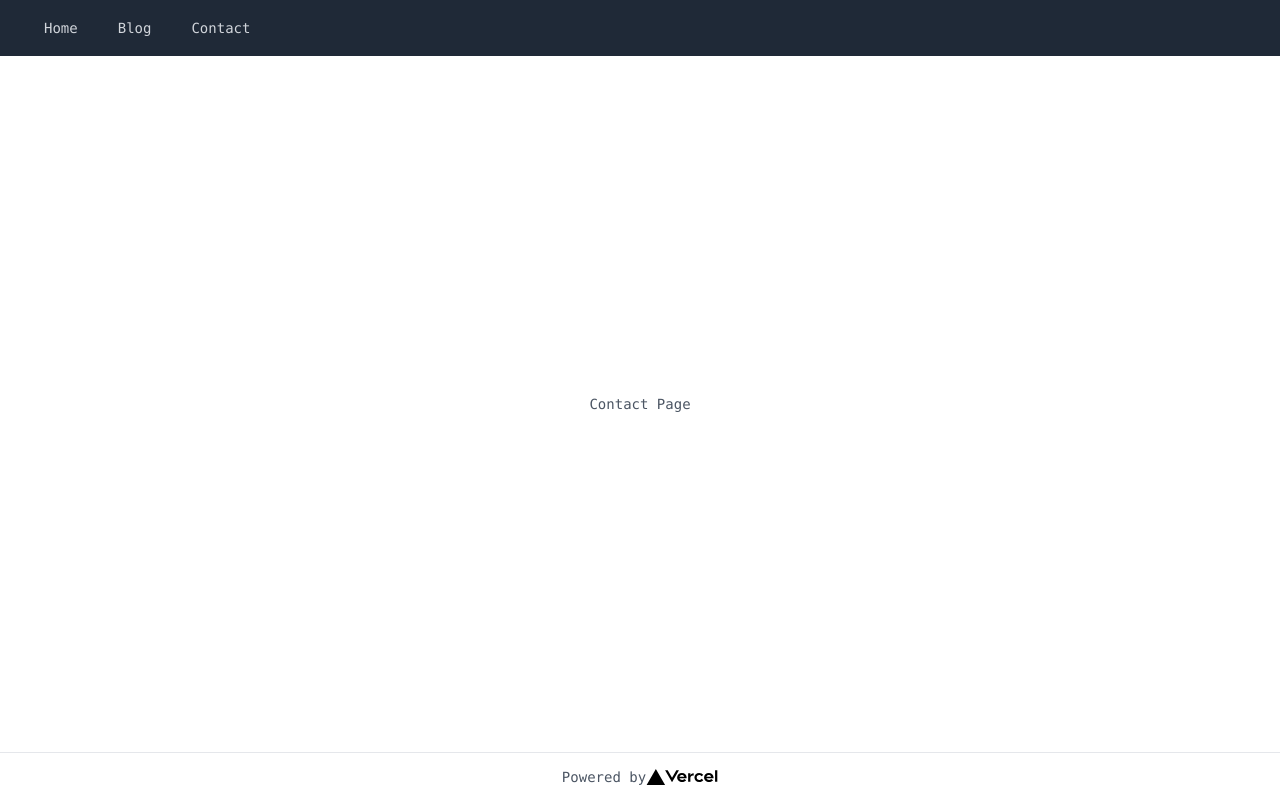
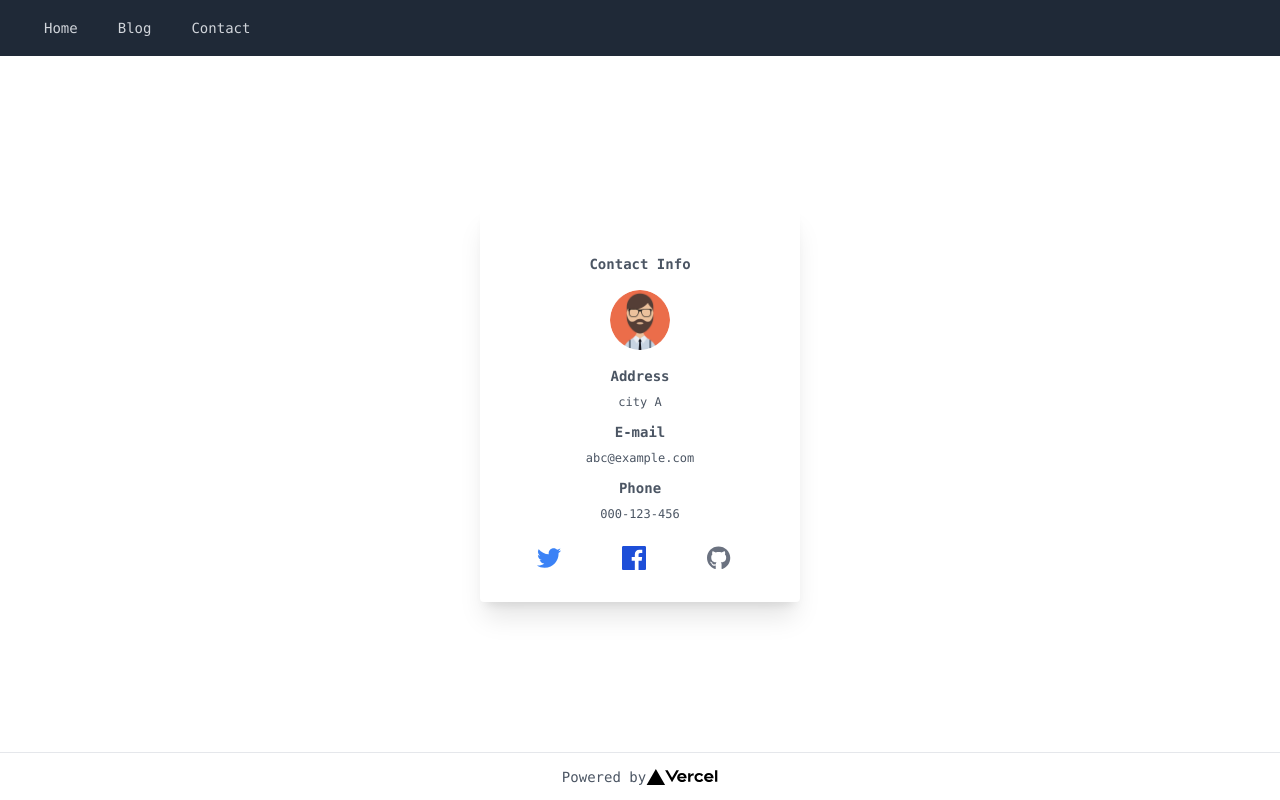
Before and after one commit to fork-nishizawa/udemy-nextjs-hp, a Next.js app: page /contact-page in a window 1280 px wide. Built offline with nearby package versions, Linux system fonts and the light colour scheme.

Commit message:
feat: Update Contact page

```diff
--- a/pages/contact-page.js
+++ b/pages/contact-page.js
@@ -1,9 +1,82 @@
 import Layout from '../components/Layout'
+import Image from 'next/image'
 
 const Contact = () => {
   return (
     <Layout title='Contact'>
-      Contact Page
+      <div className='bg-white text-center shadow-xl p-8 w-80 rounded'>
+        <div className='mt-4'>
+          <p className='font-bold'>Contact Info</p>
+          <div className='flex justify-center mt-4'>
+            <Image
+              className='rounded-full'
+              src='/avatar.jpg'
+              width={60}
+              height={60}
+              alt='Avatar'
+            />
+          </div>
+          <div className='mt-4'>
+            <p className='font-bold'>Address</p>
+            <p className='text-xs mt-2 text-gray-600'>city A</p>
+            <p className='font-bold mt-3'>E-mail</p>
+            <p className='text-xs mt-2 text-gray-600'>abc@example.com</p>
+            <p className='font-bold mt-3'>Phone</p>
+            <p className='text-xs mt-2 text-gray-600'>000-123-456</p>
+          </div>
+          <div className='mt-6 flex justify-around'>
+            <div>
+              <a
+                href="https://nerdcave.com/tailwind-cheat-sheet"
+                target="_blank"
+                rel="noopener noreferrer"
+              >
+                <svg
+                  className="w-6 h-6 mr-3 text-blue-500"
+                  stroke="currentColor"
+                  fill="currentColor"
+                  viewBox="0 0 512 512"
+                  xmlns="http://www.w3.org/2000/svg"
+                >
+                  <path d="M459.37 151.716c.325 4.548.325 9.097.325 13.645 0 138.72-105.583 298.558-298.558 298.558-59.452 0-114.68-17.219-161.137-47.106 8.447.974 16.568 1.299 25.34 1.299 49.055 0 94.213-16.568 130.274-44.832-46.132-.975-84.792-31.188-98.112-72.772 6.498.974 12.995 1.624 19.818 1.624 9.421 0 18.843-1.3 27.614-3.573-48.081-9.747-84.143-51.98-84.143-102.985v-1.299c13.969 7.797 30.214 12.67 47.431 13.319-28.264-18.843-46.781-51.005-46.781-87.391 0-19.492 5.197-37.36 14.294-52.954 51.655 63.675 129.3 105.258 216.365 109.807-1.624-7.797-2.599-15.918-2.599-24.04 0-57.828 46.782-104.934 104.934-104.934 30.213 0 57.502 12.67 76.67 33.137 23.715-4.548 46.456-13.32 66.599-25.34-7.798 24.366-24.366 44.833-46.132 57.827 21.117-2.273 41.584-8.122 60.426-16.243-14.292 20.791-32.161 39.308-52.628 54.253z"></path>
+                </svg>
+              </a>
+            </div>
+            <div>
+              <a
+                href="https://nerdcave.com/tailwind-cheat-sheet"
+                target="_blank"
+                rel="noopener noreferrer"
+              >
+                <svg
+                  className="w-6 h-6 mr-3 text-blue-700"
+                  fill="currentColor"
+                  viewBox="0 0 24 24"
+                  xmlns="http://www.w3.org/2000/svg"
+                >
+                  <path d="M22.675 0h-21.35c-.732 0-1.325.593-1.325 1.325v21.351c0 .731.593 1.324 1.325 1.324h11.495v-9.294h-3.128v-3.622h3.128v-2.671c0-3.1 1.893-4.788 4.659-4.788 1.325 0 2.463.099 2.795.143v3.24l-1.918.001c-1.504 0-1.795.715-1.795 1.763v2.313h3.587l-.467 3.622h-3.12v9.293h6.116c.73 0 1.323-.593 1.323-1.325v-21.35c0-.732-.593-1.325-1.325-1.325z" />
+                </svg>
+              </a>
+            </div>
+            <div>
+              <a
+                href="https://nerdcave.com/tailwind-cheat-sheet"
+                target="_blank"
+                rel="noopener noreferrer"
+              >
+                <svg
+                  className="w-6 h-6 mr-3 text-gray-500"
+                  fill="currentColor"
+                  viewBox="0 0 512 512"
+                  xmlns="http://www.w3.org/2000/svg"
+                >
+                  <path d="M165.9 397.4c0 2-2.3 3.6-5.2 3.6-3.3.3-5.6-1.3-5.6-3.6 0-2 2.3-3.6 5.2-3.6 3-.3 5.6 1.3 5.6 3.6zm-31.1-4.5c-.7 2 1.3 4.3 4.3 4.9 2.6 1 5.6 0 6.2-2s-1.3-4.3-4.3-5.2c-2.6-.7-5.5.3-6.2 2.3zm44.2-1.7c-2.9.7-4.9 2.6-4.6 4.9.3 2 2.9 3.3 5.9 2.6 2.9-.7 4.9-2.6 4.6-4.6-.3-1.9-3-3.2-5.9-2.9zM244.8 8C106.1 8 0 113.3 0 252c0 110.9 69.8 205.8 169.5 239.2 12.8 2.3 17.3-5.6 17.3-12.1 0-6.2-.3-40.4-.3-61.4 0 0-70 15-84.7-29.8 0 0-11.4-29.1-27.8-36.6 0 0-22.9-15.7 1.6-15.4 0 0 24.9 2 38.6 25.8 21.9 38.6 58.6 27.5 72.9 20.9 2.3-16 8.8-27.1 16-33.7-55.9-6.2-112.3-14.3-112.3-110.5 0-27.5 7.6-41.3 23.6-58.9-2.6-6.5-11.1-33.3 2.6-67.9 20.9-6.5 69 27 69 27 20-5.6 41.5-8.5 62.8-8.5s42.8 2.9 62.8 8.5c0 0 48.1-33.6 69-27 13.7 34.7 5.2 61.4 2.6 67.9 16 17.7 25.8 31.5 25.8 58.9 0 96.5-58.9 104.2-114.8 110.5 9.2 7.9 17 22.9 17 46.4 0 33.7-.3 75.4-.3 83.6 0 6.5 4.6 14.4 17.3 12.1C428.2 457.8 496 362.9 496 252 496 113.3 383.5 8 244.8 8zM97.2 352.9c-1.3 1-1 3.3.7 5.2 1.6 1.6 3.9 2.3 5.2 1 1.3-1 1-3.3-.7-5.2-1.6-1.6-3.9-2.3-5.2-1zm-10.8-8.1c-.7 1.3.3 2.9 2.3 3.9 1.6 1 3.6.7 4.3-.7.7-1.3-.3-2.9-2.3-3.9-2-.6-3.6-.3-4.3.7zm32.4 35.6c-1.6 1.3-1 4.3 1.3 6.2 2.3 2.3 5.2 2.6 6.5 1 1.3-1.3.7-4.3-1.3-6.2-2.2-2.3-5.2-2.6-6.5-1zm-11.4-14.7c-1.6 1-1.6 3.6 0 5.9 1.6 2.3 4.3 3.3 5.6 2.3 1.6-1.3 1.6-3.9 0-6.2-1.4-2.3-4-3.3-5.6-2z"></path>
+                </svg>
+              </a>
+            </div>
+          </div>
+        </div>
+      </div>
     </Layout>
   )
 }
```
Also changed, not shown: public/avatar.jpg (added).
